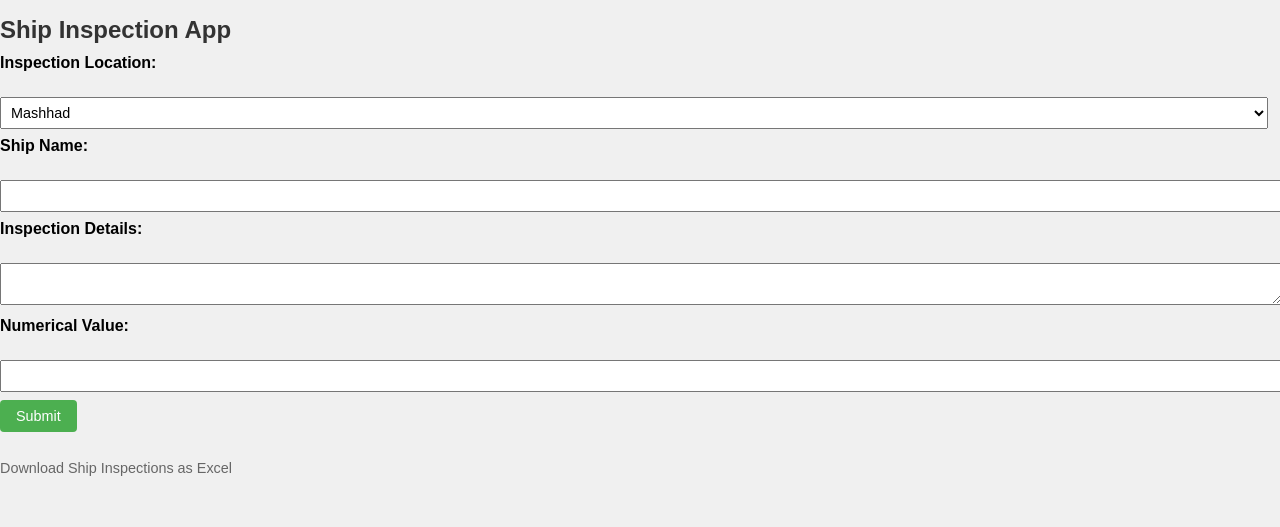
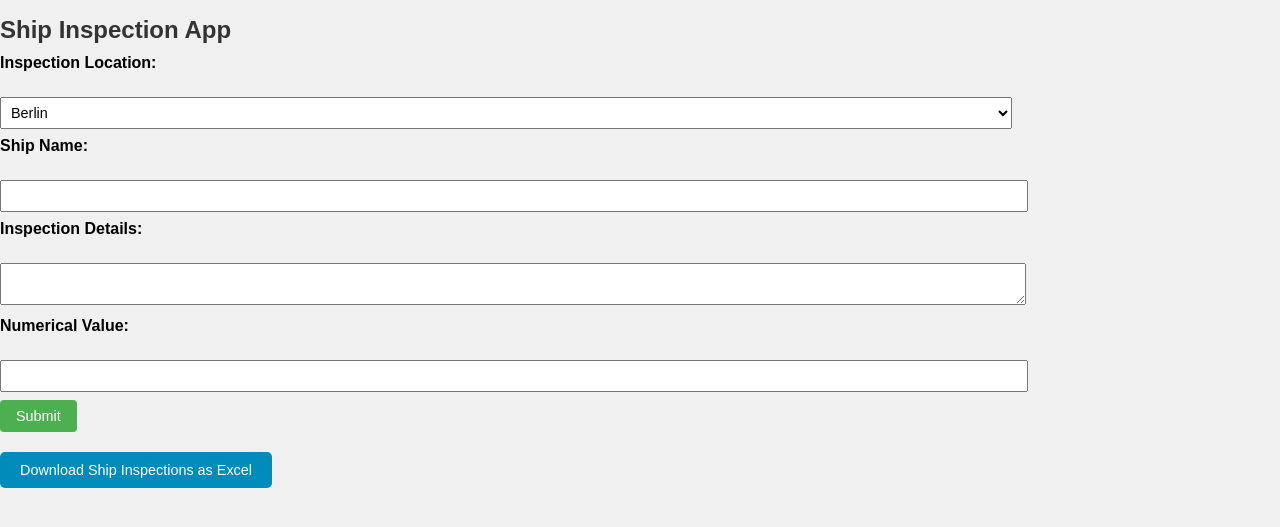
Before and after one commit to roshanzadeh1994/MasterArbeit_1, a FastAPI app: page / in a window 1280 px wide. Shown: the top 527 px of the page. Run offline with FastAPI, Linux system fonts and the light colour scheme.

Commit message:
exel button done-ta ghabl az termine ostad

```diff
--- a/static/style.css
+++ b/static/style.css
@@ -23,6 +23,7 @@ p {
 /* Form Styles */
 form {
     margin-top: 10px; /* Reduzieren des oberen Abstands */
+
 }
 
 label {
@@ -35,7 +36,7 @@ input[type="text"],
 input[type="number"],
 textarea,
 select {
-    width: calc(100% - 12px); /* Reduzieren des Seitenabstands */
+    width: calc(80% - 12px); /* Reduzieren des Seitenabstands */
     padding: 6px; /* Reduzieren der Innenpolsterung */
     margin-top: 4px; /* Reduzieren des oberen Abstands */
     margin-bottom: 8px; /* Reduzieren des unteren Abstands */
@@ -66,3 +67,19 @@ a {
     color: #666;
     font-size: 0.9em; /* Kleinere Schriftgröße für Links */
 }
+/* Button Styles */
+.download-button {
+    background-color: #008CBA; /* Blue background color */
+    color: white; /* White text color */
+    padding: 10px 20px; /* Padding for button */
+    border: none; /* No border */
+    border-radius: 5px; /* Rounded corners */
+    cursor: pointer; /* Cursor on hover */
+    font-size: 0.9em; /* Font size */
+    text-decoration: none; /* No underline */
+    margin-top: 10px; /* Top margin */
+}
+
+.download-button:hover {
+    background-color: #005f6b; /* Darker blue on hover */
+}
--- a/templates/index.html
+++ b/templates/index.html
@@ -11,9 +11,9 @@
     <form action="/submit/" method="post">
         <label for="inspection_location">Inspection Location:</label><br>
         <select id="inspection_location" name="inspection_location">
+            <option value="berlin">Berlin</option>
             <option value="mashhad">Mashhad</option>
             <option value="tehran">Tehran</option>
-        <option value="berlin">Berlin</option>
             <option value="stralsund">Stralsund</option>
             <!-- Weitere Optionen hier einfügen -->
         </select><br>
@@ -30,7 +30,8 @@
         <input type="submit" value="Submit">
     </form>
 
-    <br>
-    <a href="/download/">Download Ship Inspections as Excel</a>
+    <form action="/download/" method="get">
+        <button type="submit" class="download-button">Download Ship Inspections as Excel</button>
+    </form>
 </body>
 </html>
```
Also changed, not shown: MasterArbeit_1.db. Lines whose indentation alone changed are shown as unchanged.
